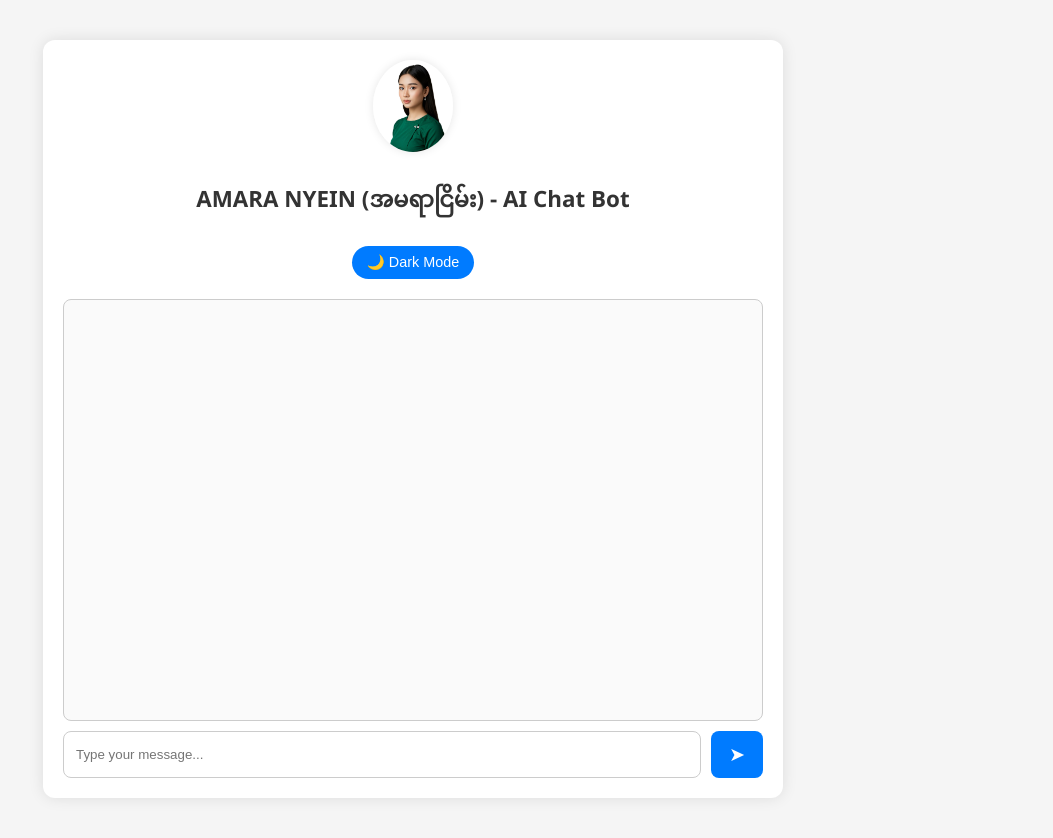
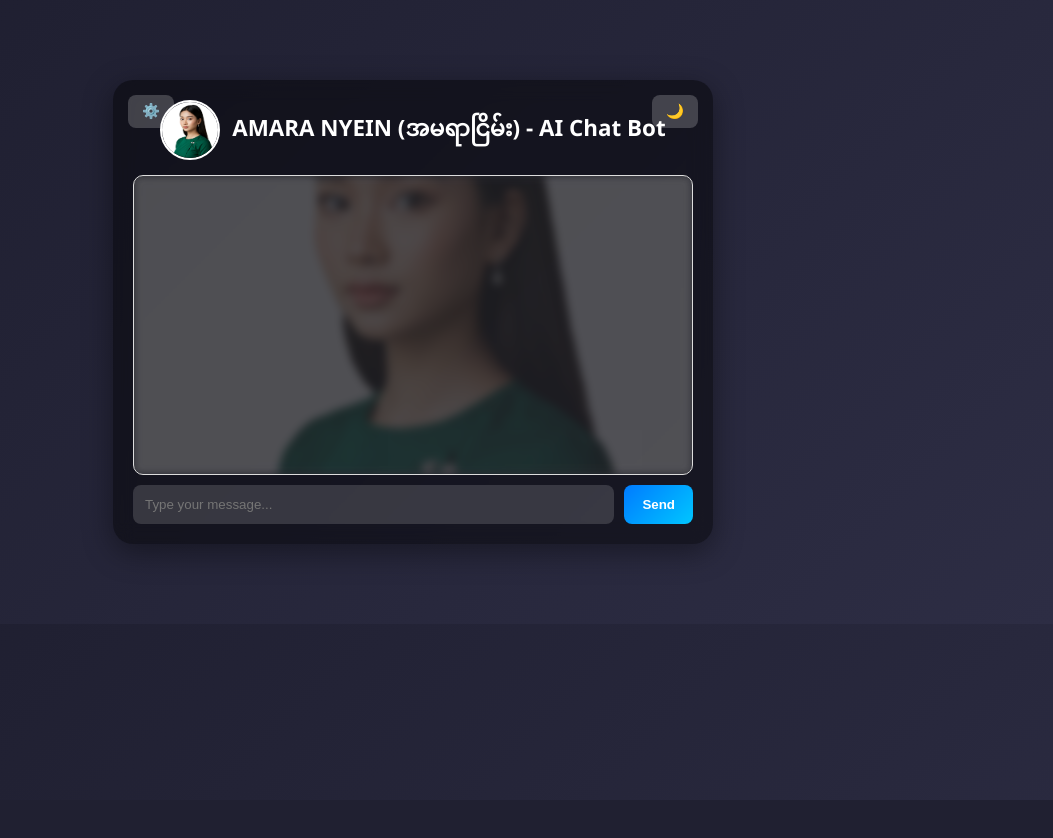
Before and after one commit to nyeinchanairmm-ai/ai_bot, a Flask app: page / in a window 1280 px wide. Shown: the whole page, without its empty margins (227-1280 px from the left). After the commit the page ends 800 px from the top, so only its background shows below. Run offline with Flask 3, Linux system fonts and the light colour scheme; data that the repository does not hold is empty.

Commit message:
ui2 commit

```diff
--- a/static/style.css
+++ b/static/style.css
@@ -1,133 +1,195 @@
-/* Default theme variables */
-:root {
-  --bg-color: #f5f5f5;
-  --text-color: #333;
-  --box-bg: #fff;
-  --user-msg: #28a745;
-  --bot-msg: #007bff;
-  --input-bg: #fafafa;
-  --shadow: rgba(0,0,0,0.1);
+/* Global Reset */
+* {
+  margin: 0;
+  padding: 0;
+  box-sizing: border-box;
 }
 
-/* Dark mode variables */
-body.dark-mode {
-  --bg-color: #121212;
-  --text-color: #eee;
-  --box-bg: #1e1e1e;
-  --user-msg: #4caf50;
-  --bot-msg: #1e90ff;
-  --input-bg: #2b2b2b;
-  --shadow: rgba(0,0,0,0.5);
-}
-
-/* Global styles */
 body {
   font-family: 'Segoe UI', Tahoma, Geneva, Verdana, sans-serif;
-  background: var(--bg-color);
-  color: var(--text-color);
-  margin: 0; padding: 0;
-  transition: all 0.3s ease-in-out;
+  background: linear-gradient(135deg, #1e1e2f, #2d2d44);
+  color: #fff;
+  transition: background 0.3s, color 0.3s;
 }
 
 .container {
-  max-width: 700px;
-  margin: 40px auto;
+  max-width: 600px;
+  margin: 80px auto;
+  background: rgba(0,0,0,0.45); /* Transparent box */
+  backdrop-filter: blur(10px);
+  border-radius: 20px;
   padding: 20px;
-  background: var(--box-bg);
-  border-radius: 12px;
-  box-shadow: 0 0 15px var(--shadow);
+  box-shadow: 0 8px 30px rgba(0,0,0,0.4);
+  position: relative;
 }
 
-header {
-  text-align: center;
-  margin-bottom: 20px;
+/* Header with avatar */
+.header {
+  display: flex;
+  align-items: center;
+  justify-content: center;
+  margin-bottom: 15px;
 }
 
-.avatar {
-  width: 80px;
+.header img {
+  width: 60px;
+  height: 60px;
   border-radius: 50%;
-  margin-bottom: 10px;
-  box-shadow: 0 0 10px var(--shadow);
+  margin-right: 12px;
+  border: 2px solid #fff;
 }
 
-h1 {
+.header h1 {
   font-size: 1.4rem;
-  margin: 10px 0;
+  font-weight: 600;
 }
 
-.toggle-btn {
-  background: var(--bot-msg);
-  border: none;
-  color: white;
-  padding: 8px 15px;
-  border-radius: 20px;
-  cursor: pointer;
-  font-size: 0.9rem;
-  margin-top: 10px;
-}
-.toggle-btn:hover { background: #0056b3; }
-
 .chat-box {
-  border: 1px solid #ccc;
-  background: var(--input-bg);
-  padding: 10px;
-  height: 400px;
+  position: relative;
+  border: 1px solid #ddd;
+  height: 300px;
   overflow-y: auto;
   margin-bottom: 10px;
-  border-radius: 8px;
+  background: rgba(255, 255, 255, 0.1); /* transparency */
+  border-radius: 10px;
+  z-index: 1;
+  backdrop-filter: blur(6px); /* blur effect for background */
+}
+
+/* Avatar background overlay */
+.chat-box::before {
+  content: "";
+  position: absolute;
+  top: 0;
+  left: 0;
+  right: 0;   /* <-- fixed */
+  bottom: 0;
+  background: url("static/avatar.jpg") no-repeat center center;
+  background-size: cover;
+  opacity: 0.2;  /* အမှိန် */
+  filter: blur(4px); /* ပုံကို blur */
+  z-index: -1; /* စာတွေထက်နောက်မှာထားမယ် */
 }
 
 .message {
   margin-bottom: 12px;
-  padding: 8px 12px;
-  border-radius: 10px;
-  display: inline-block;
-  max-width: 70%;
-  word-wrap: break-word;
+  font-size: 0.95rem;
+  line-height: 1.4;
+}
+
+.message.bot {
+  color: #00c3ff;
 }
 
 .message.user {
-  background: var(--user-msg);
-  color: white;
-  float: right;
-  clear: both;
+  color: #50fa7b;
+  text-align: right;
 }
 
-.message.bot {
-  background: var(--bot-msg);
-  color: white;
-  float: left;
-  clear: both;
-}
-
-.chat-form {
+/* Input area */
+form {
   display: flex;
   gap: 10px;
 }
 
-.chat-form input {
+input[type="text"] {
   flex: 1;
   padding: 12px;
   border-radius: 8px;
-  border: 1px solid #ccc;
-  background: var(--box-bg);
-  color: var(--text-color);
+  border: none;
+  outline: none;
+  background: rgba(255,255,255,0.15);
+  color: #fff;
 }
 
-.chat-form button {
+button {
   padding: 12px 18px;
   border: none;
   border-radius: 8px;
-  background: var(--bot-msg);
-  color: white;
+  background: linear-gradient(135deg, #007bff, #00c6ff);
+  color: #fff;
+  font-weight: bold;
+  cursor: pointer;
+  transition: 0.3s;
+}
+
+button:hover {
+  background: linear-gradient(135deg, #0056b3, #0096d6);
+}
+
+/* Top-right & Top-left buttons */
+.top-btn {
+  position: absolute;
+  top: 15px;
+  padding: 8px 14px;
+  border-radius: 8px;
+  cursor: pointer;
+  font-size: 0.9rem;
+  font-weight: 600;
+  background: rgba(255,255,255,0.2);
+  color: #fff;
+  border: none;
+  transition: 0.3s;
+}
+
+.top-btn:hover {
+  background: rgba(255,255,255,0.35);
+}
+
+#darkModeBtn {
+  right: 15px;
+}
+
+#settingsBtn {
+  left: 15px;
+}
+
+/* Modal (settings box) */
+.modal {
+  display: none;
+  position: fixed;
+  z-index: 999;
+  top: 50%;
+  left: 50%;
+  transform: translate(-50%, -50%);
+  background: rgba(20,20,20,0.95);
+  color: #fff;
+  padding: 20px 25px;
+  border-radius: 12px;
+  box-shadow: 0 8px 30px rgba(0,0,0,0.6);
+  text-align: center;
+  width: 280px;
+}
+
+.modal h2 {
+  font-size: 1.2rem;
+  margin-bottom: 10px;
+}
+
+.modal p {
+  margin: 6px 0;
+  font-size: 0.95rem;
+}
+
+.close {
+  position: absolute;
+  top: 8px;
+  right: 12px;
   font-size: 1.2rem;
   cursor: pointer;
+  color: #ff6b6b;
 }
-.chat-form button:hover { background: #0056b3; }
 
-/* Responsive */
-@media (max-width: 600px) {
-  .container { margin: 20px; padding: 15px; }
-  h1 { font-size: 1.1rem; }
-  .chat-box { height: 300px; }
+/* Dark mode */
+body.dark {
+  background: #121212;
+  color: #f5f5f5;
 }
+
+body.dark .container {
+  background: rgba(40,40,40,0.85);
+}
+
+body.dark .chat-box {
+  background: rgba(60,60,60,0.5);
+}
--- a/templates/index.html
+++ b/templates/index.html
@@ -9,26 +9,40 @@
 </head>
 <body>
   <div class="container">
-    <header>
-      <img src="{{ url_for('static', filename='avatar.jpg') }}" alt="Bot Avatar" class="avatar">
-      <h1>AMARA NYEIN (အမရာငြိမ်း) - AI Chat Bot</h1>
-      <button id="darkToggle" class="toggle-btn">🌙 Dark Mode</button>
-    </header>
+    <button id="settingsBtn" class="top-btn">⚙️</button>
+    <button id="darkModeBtn" class="top-btn">🌙</button>
 
-    <main>
-      <div class="chat-box" id="chatBox"></div>
-      <form id="chatForm" class="chat-form">
+    <div class="header">
+        <img src="static/avatar.jpg" alt="Avatar">
+        <h1>AMARA NYEIN (အမရာငြိမ်း) - AI Chat Bot</h1>
+    </div>
+
+    <div class="chat-box" id="chatBox"></div>
+
+    <form id="chatForm">
         <input type="text" id="userInput" placeholder="Type your message..." required>
-        <button type="submit">➤</button>
-      </form>
-    </main>
-  </div>
+        <button type="submit">Send</button>
+    </form>
+</div>
+
+<!-- Modal -->
+<div id="settingsModal" class="modal">
+    <span class="close" id="closeModal">&times;</span>
+    <h2>App Info</h2>
+    <p>Version 1.0</p>
+    <p>Created by AI GURU</p>
+    <p>Powered by Python</p>
+</div>
 
 <script>
   const chatBox = document.getElementById("chatBox");
   const chatForm = document.getElementById("chatForm");
   const userInput = document.getElementById("userInput");
-  const darkToggle = document.getElementById("darkToggle");
+//   const darkToggle = document.getElementById("darkToggle");
+  const darkBtn = document.getElementById("darkModeBtn");
+const settingsBtn = document.getElementById("settingsBtn");
+const modal = document.getElementById("settingsModal");
+const closeModal = document.getElementById("closeModal");
 
   // Add messages
   function addMessage(role, content) {
@@ -76,15 +90,34 @@
   });
 
   // Dark mode toggle
-  darkToggle.addEventListener("click", () => {
-    document.body.classList.toggle("dark-mode");
-    if (document.body.classList.contains("dark-mode")) {
-      darkToggle.textContent = "☀️ Light Mode";
-    } else {
-      darkToggle.textContent = "🌙 Dark Mode";
+//   darkToggle.addEventListener("click", () => {
+//     document.body.classList.toggle("dark-mode");
+//     if (document.body.classList.contains("dark-mode")) {
+//       darkToggle.textContent = "☀️ Light Mode";
+//     } else {
+//       darkToggle.textContent = "🌙 Dark Mode";
+//     }
+//   });
+// Dark mode toggle
+darkBtn.addEventListener("click", () => {
+    document.body.classList.toggle("dark");
+    darkBtn.textContent = document.body.classList.contains("dark") ? "☀️" : "🌙";
+});
+
+// Settings modal toggle
+settingsBtn.addEventListener("click", () => {
+    modal.style.display = "block";
+});
+
+closeModal.addEventListener("click", () => {
+    modal.style.display = "none";
+});
+
+window.onclick = (e) => {
+    if (e.target == modal) {
+        modal.style.display = "none";
     }
-  });
-
+};
   // On load
   window.onload = loadHistory;
 </script>
```
